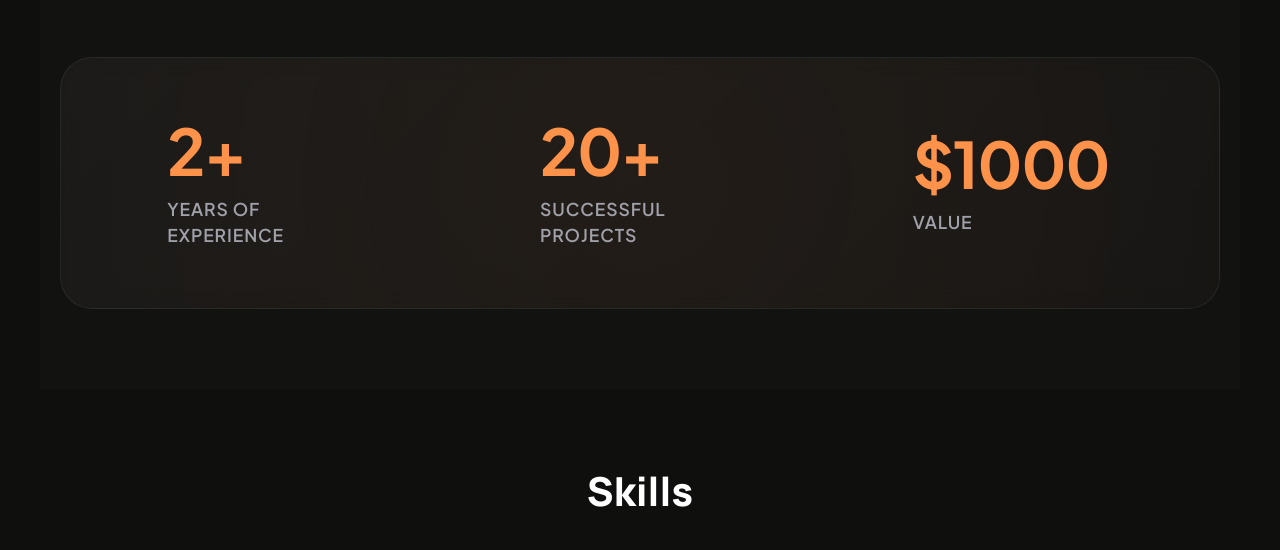
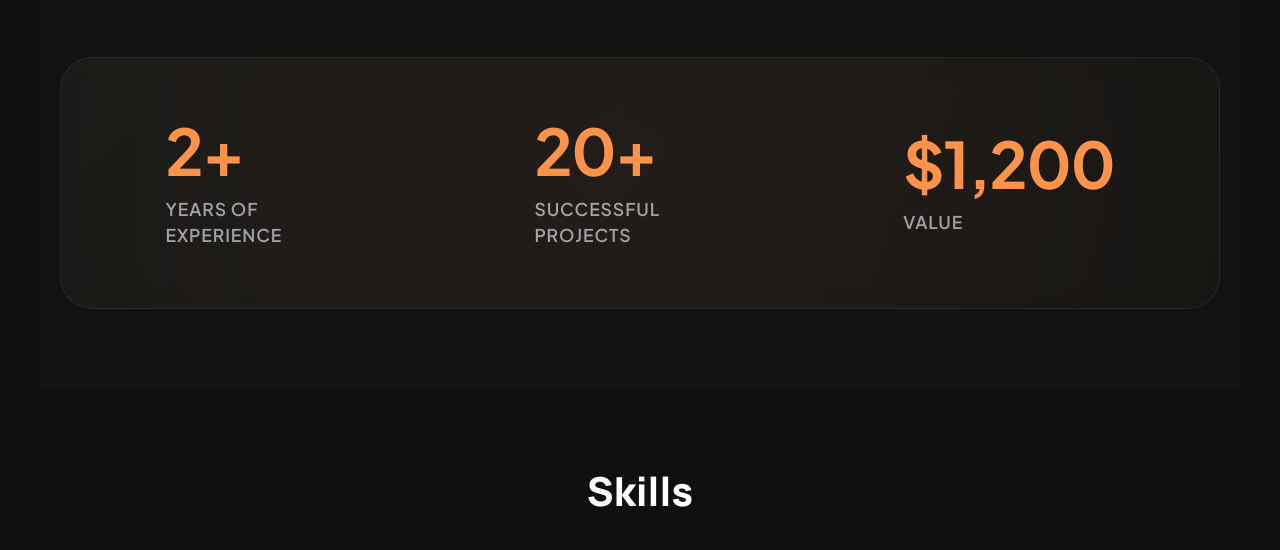
Before and after one commit to cirilosere51/Portfolio, a website: page index.html in a window 1280 px wide. Shown: the part 1340-1890 px from the top of the page. Drawn offline with Linux system fonts and the light colour scheme.

Commit message:
new update value

```diff
--- a/index.html
+++ b/index.html
@@ -117,7 +117,7 @@
                                 Projects</span>
                         </div>
                         <div class="stat-item">
-                            <span class="stat-number">$1000</span>
+                            <span class="stat-number">$1,200</span>
                             <span class="stat-label">Value</span>
                         </div>
                     </div>
```
